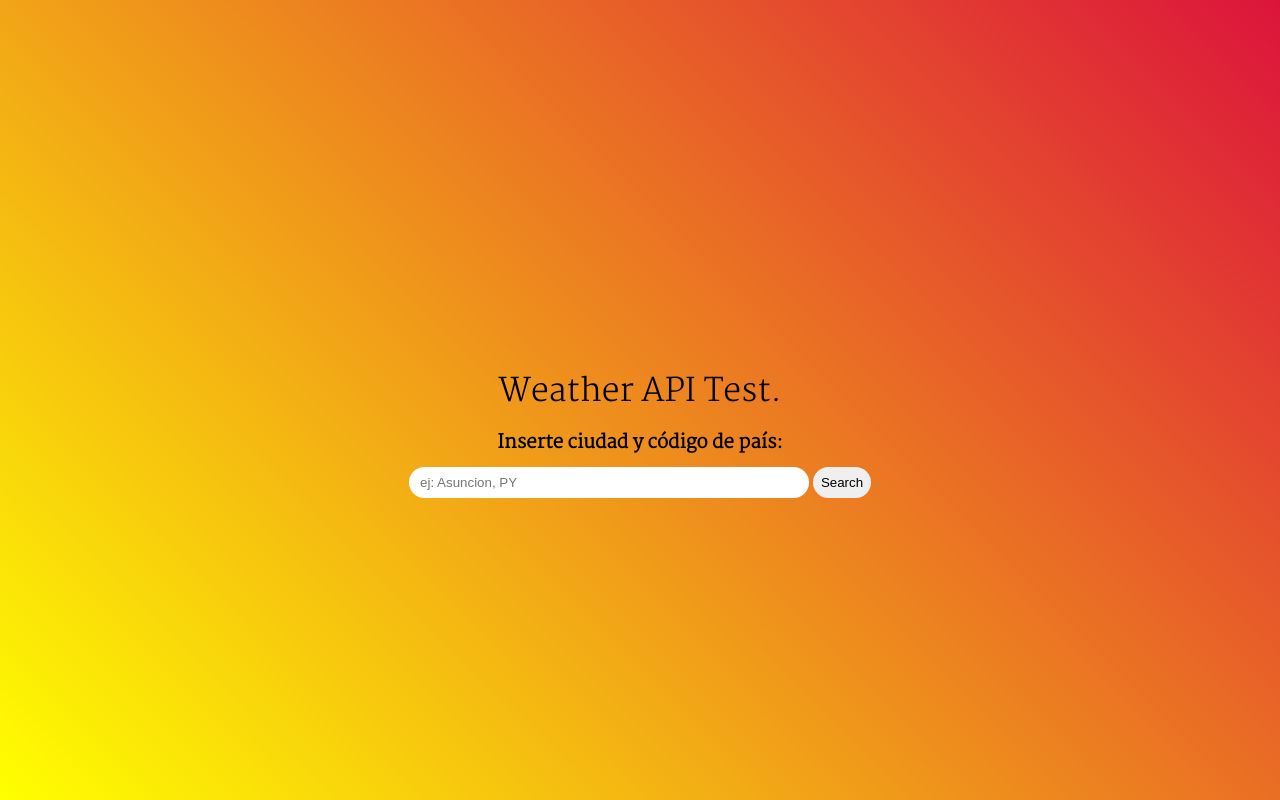
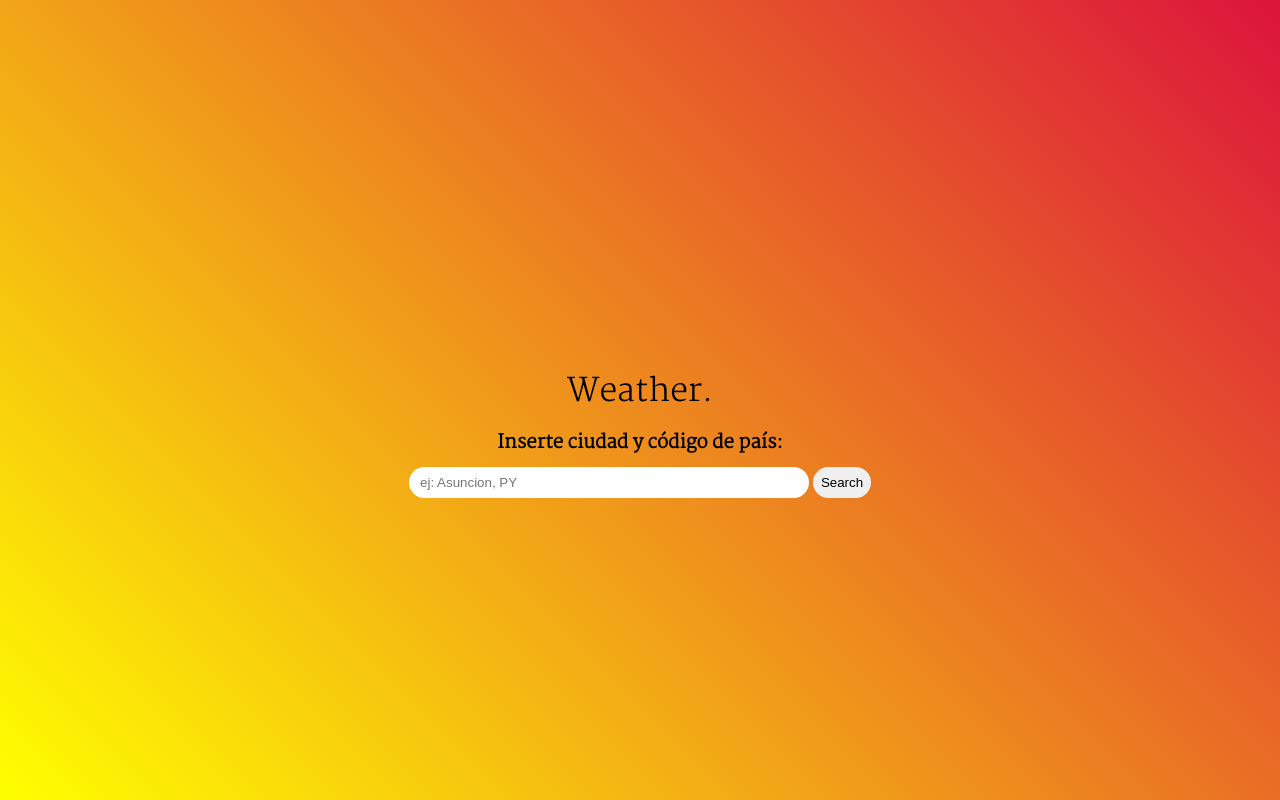
Before and after one commit to paezdavid/weather-website, a plain HTML site: page index.html in a window 1280 px wide. Drawn offline with Linux system fonts and the light colour scheme.

Commit message:
Update index.html

```diff
--- a/index.html
+++ b/index.html
@@ -15,7 +15,7 @@
         <!-- MAIN START PAGE -->
         <div class="input-container">
             <div class="input-header">
-                <h1>Weather API Test.</h1>
+                <h1>Weather.</h1>
                 <h3 style="margin-bottom: .5rem; font-family: 'Martel', serif;">Inserte ciudad y código de país: </h3>
                 <div class="input-section" style="max-width: 600px; width: 100%; text-align: center;">
                     <input type="text" id="input-field" placeholder="ej: Asuncion, PY">
```
